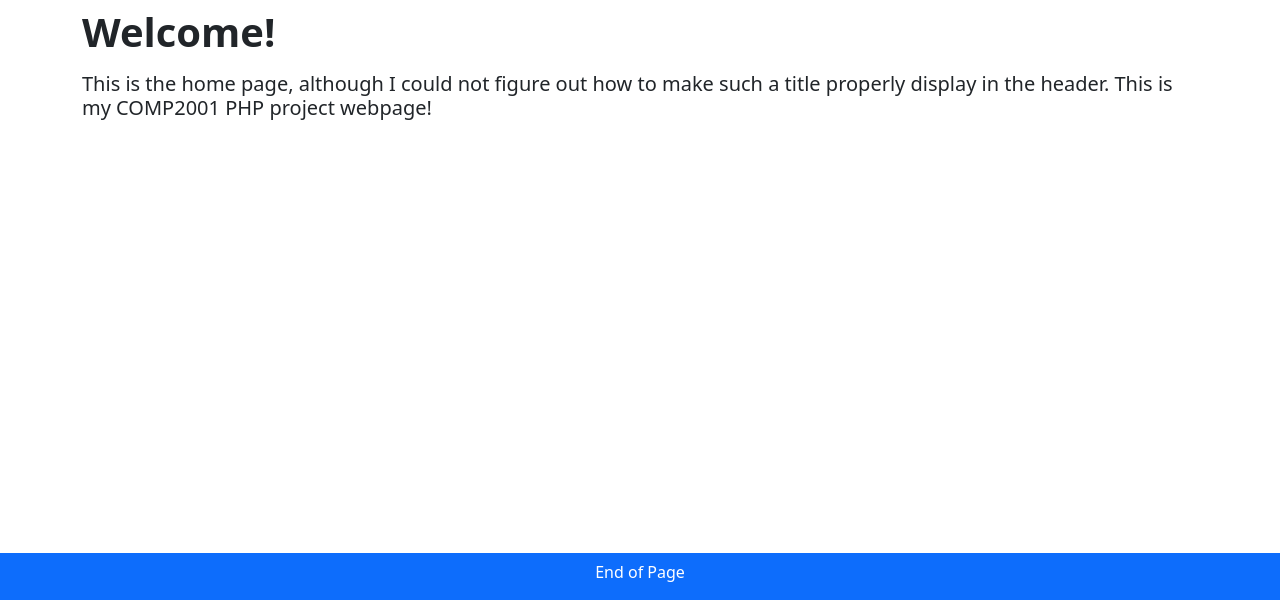
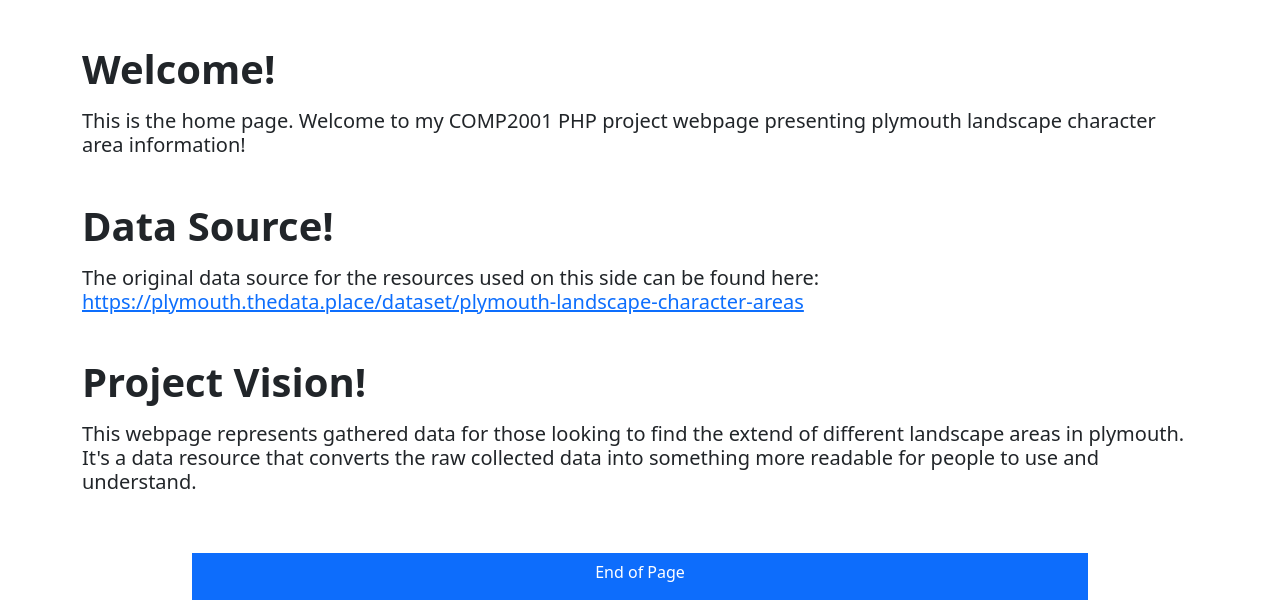
Before and after one commit to jwrsandilands/Comp2001-Project-Repository, a PHP site: page / in a window 1280 px wide. Shown: the part 200-800 px from the top of the page. Run offline with PHP 8.4, Linux system fonts and the light colour scheme.

Commit message:
Created the Home/index page and filled it with all information required
added the link to the data resource and the project vision statement.

```diff
--- a/PHP-StormProj/index.php
+++ b/PHP-StormProj/index.php
@@ -6,10 +6,23 @@ require_once 'public/newHeader.php';
             <link href="https://cdn.jsdelivr.net/npm/bootstrap@5.0.0-beta1/dist/css/bootstrap.min.css" rel="stylesheet" integrity="sha384-giJF6kkoqNQ00vy+HMDP7azOuL0xtbfIcaT9wjKHr8RbDVddVHyTfAAsrekwKmP1" crossorigin="anonymous">
         </head>
             <body>
+            <div class = "container-sm">
+                <h4>⠀</h4>
+            </div>
                 <div class = "container-sm">
                     <h1><p><strong>Welcome!</strong></p></h1>
-                    <h5>This is the home page, although I could not figure out how to make such a title properly display in the header. This is my COMP2001 PHP project webpage!</h5>
+                    <h5>This is the home page. Welcome to my COMP2001 PHP project webpage presenting plymouth landscape character area information!</h5>
                 </div>
+                <div class= "container-sm">
+                    <h4>⠀</h4>
+                <h1><p><strong>Data Source!</strong></p></h1>
+                    <h5>The original data source for the resources used on this side can be found here: <a href="https://plymouth.thedata.place/dataset/plymouth-landscape-character-areas">https://plymouth.thedata.place/dataset/plymouth-landscape-character-areas</a></h5>
+                </div>
+            <div class= "container-sm">
+                <h4>⠀</h4>
+                <h1><p><strong>Project Vision!</strong></p></h1>
+                <h5>This webpage represents gathered data for those looking to find the extend of different landscape areas in plymouth. It's a data resource that converts the raw collected data into something more readable for people to use and understand.</h5>
+            </div>
             </body>
         </html>
 <?php
--- a/PHP-StormProj/public/footer.php
+++ b/PHP-StormProj/public/footer.php
@@ -3,18 +3,20 @@
 ?>
 <head>
     <link href="https://cdn.jsdelivr.net/npm/bootstrap@5.0.0-beta1/dist/css/bootstrap.min.css" rel="stylesheet" integrity="sha384-giJF6kkoqNQ00vy+HMDP7azOuL0xtbfIcaT9wjKHr8RbDVddVHyTfAAsrekwKmP1" crossorigin="anonymous">
+
 </head>
+
 <style>.footer{
         position: fixed;
-        left: 0;
         bottom: 0;
-        width: 100%;
+        left: 15%;
+        width: 70%;
         background-color: #0d6dfc;
         color: white;
         text-align: center;
-        padding: 10px 0px;
-        margin-right: auto;
-        margin-left: auto;
+        padding: 10px;
+        margin: auto;
+
     }
 </style>
     <div class='footer'>
```
